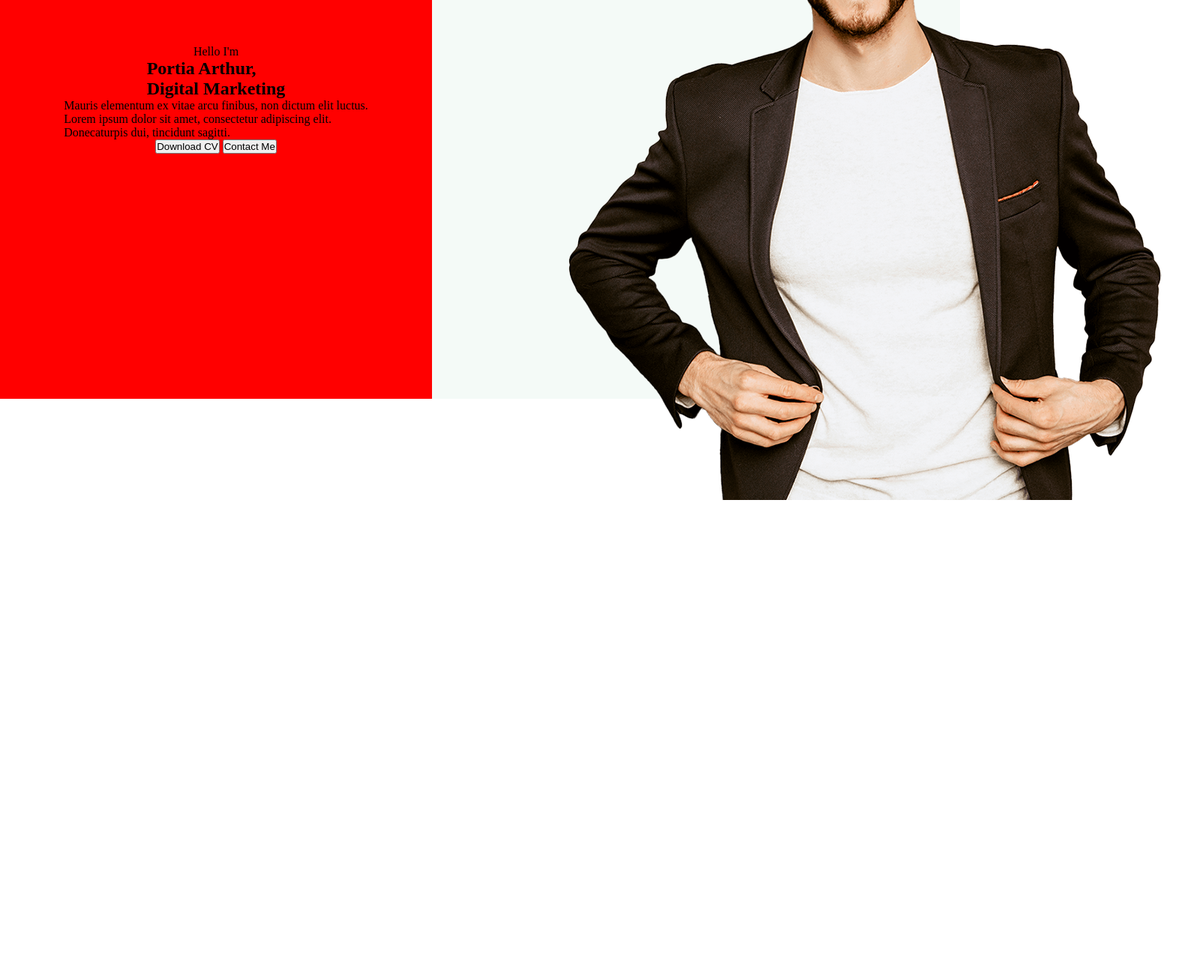
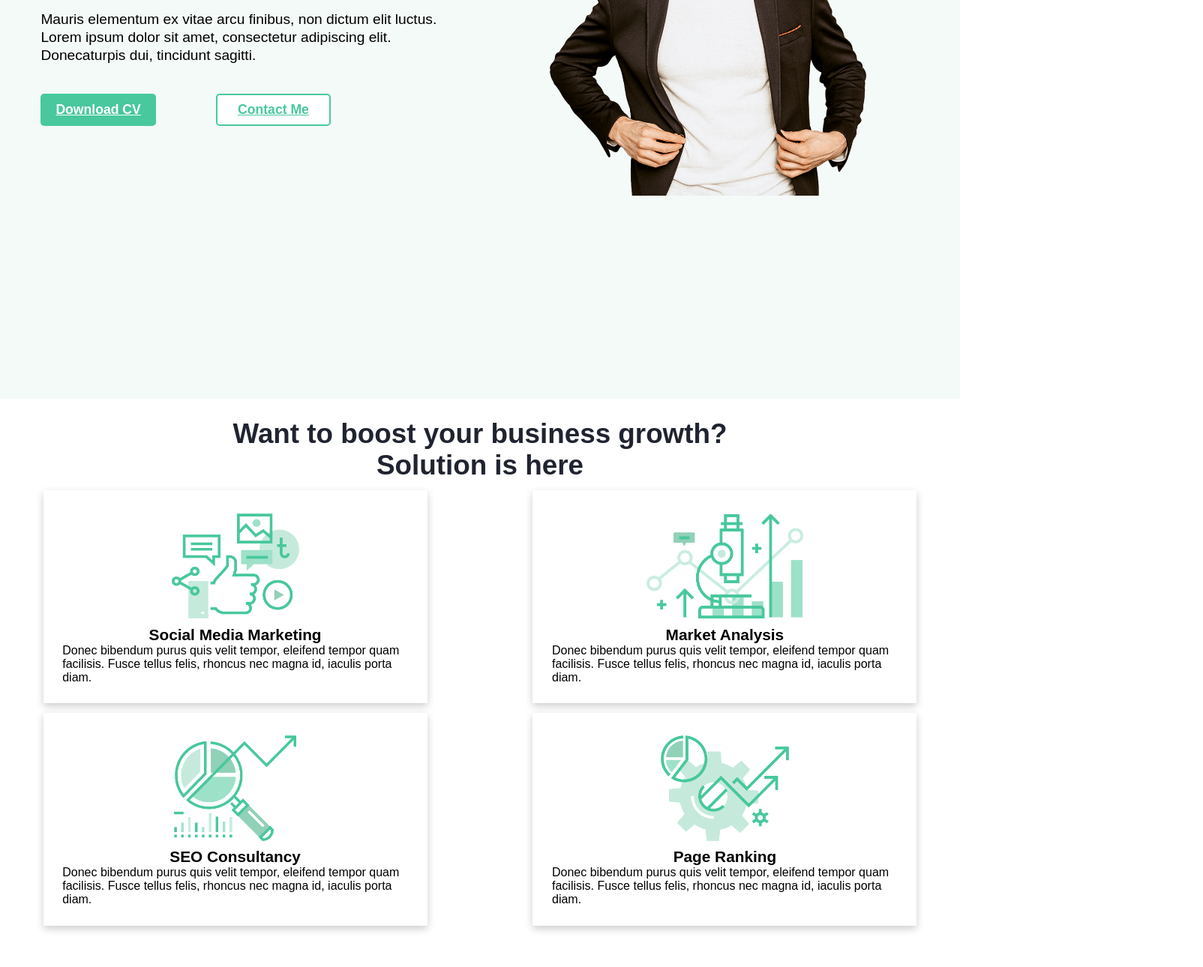
Before and after one commit to dineshdcshinde/Task15_Portfolio_Digital_Marketer, a plain HTML site: page index.html in a window 1280 px wide. Shown: the part 340-1630 px from the top of the page at 75% size, 1604 px wide, since content can reach past the window. Before the commit the page ends 1011 px from the top, so only its background shows below. Drawn offline with Linux system fonts and the light colour scheme.

Commit message:
Added campaingn sec

```diff
--- a/index.html
+++ b/index.html
@@ -27,7 +27,6 @@
       </nav>
 
       <!-- hero sec -->
-
       <div class="hero-sec">
         <div class="left">
           <span>Hello I'm</span>
@@ -52,6 +51,45 @@
           <img src="./assets/photos/man-portfolio-marketing.png" alt="">
         </div>
       </div>
+
+      <!-- Campaigns and Anaytics -->
+       <div class="campaigns">
+
+        <h2 class="campaigns-heading">Want to boost your business growth?
+          <br> Solution is here</h2>
+          <div class="campaigns-items">
+
+            <div class="campaingn">
+              <img src="./assets/photos/social-marketing-icon.png" alt="social-media-marketing">
+
+              <h3>Social Media Marketing</h3>
+
+              <p>Donec bibendum purus quis velit tempor, eleifend tempor quam <br> facilisis. Fusce tellus felis, rhoncus nec magna id, iaculis porta diam.</p>
+            </div>
+
+            <div class="campaingn">
+              <img src="./assets/photos/market-analysis.png" alt="market Analysis">
+              <h3>Market Analysis</h3>
+              <p>Donec bibendum purus quis velit tempor, eleifend tempor quam <br> facilisis. Fusce tellus felis, rhoncus nec magna id, iaculis porta diam.</p>
+            </div>
+
+            <div class="campaingn">
+              <img src="./assets/photos/Seo-consultancy.png" alt="SEO Consultancy">
+              <h3>SEO Consultancy</h3>
+              <p>Donec bibendum purus quis velit tempor, eleifend tempor quam <br> facilisis. Fusce tellus felis, rhoncus nec magna id, iaculis porta diam.</p>
+            </div>
+
+            <div class="campaingn">
+              <img src="./assets/photos/Page Ranking.png" alt="Page Ranking">
+              <h3>Page Ranking</h3>
+              <p>Donec bibendum purus quis velit tempor, eleifend tempor quam <br> facilisis. Fusce tellus felis, rhoncus nec magna id, iaculis porta diam.</p>
+            </div>
+
+          </div>
+
+
+
+       </div>
     </div>
   </body>
 </html>
--- a/style.css
+++ b/style.css
@@ -7,6 +7,7 @@ html,
 body {
   height: 100%;
   width: 100%;
+  font-family: Arial, Helvetica, sans-serif;
 }
 
 .wrapper {
@@ -85,24 +86,142 @@ width: 100%;
   border: 2px solid #48c89c;
 }
 
-.hero-sec{
+/* Hero Section */
+.hero-sec {
   height: 100vh;
-    width: 100%;
+  width: 100vw;
   background-color: #f4faf7;
   display: flex;
   justify-content: space-between;
 }
 
-.hero-sec .left{
-    background-color: red;
+.hero-sec .left {
   display: flex;
   flex-direction: column;
-    align-items: center;
-    justify-content: center;
+  align-items: flex-start;
+  justify-content: space-around;
   width: 45%;
+  height: 50%;
+  padding: 1rem;
+  margin-top: 5%;
+  margin-left: 3%;
 }
 
-.hero-sec  .right{
+.left span {
+  color: #ff9442;
+  font-size: 1.5rem;
+  font-weight: bolder;
+}
+.left h2 {
+  font-size: 3rem;
+  color: #202430;
+  font-weight: 800;
+}
+
+.left p {
+  font-size: 1.2rem;
+  line-height: 1.5rem;
+  margin-top: 1%;
+  margin-bottom: 1%;
+}
+.left .btns {
+  margin-top: 2%;
+  display: grid;
+  grid-template-columns: 1fr 1fr;
+  gap: 5rem;
+}
+
+.download,
+.contact {
+  text-decoration: underline;
+  padding: 9px 18px;
+  border-radius: 5px;
+  background-color: #48c89c;
+  border: 2px solid transparent;
+  color: white;
+  font-size: 1.1rem;
+  font-weight: bolder;
+  transition: background-color 0.3s linear, color 0.3s linear,
+    border 0.3s linear;
+}
+
+.download:hover {
+  background-color: initial;
+  color: #48c89c;
+  border: 2px solid #48c89c;
+}
+
+.contact {
+  background-color: #fff;
+  color: #48c89c;
+  border: 2px solid #48c89c;
+  transition: background-color 0.3s linear, color 0.3s linear;
+}
+.contact:hover {
+  background-color: #48c89c;
+  color: #fff;
+}
+
+/* Right */
+
+.hero-sec .right {
   width: 45%;
-    height: auto;
+  height: 50%;
 }
+
+.hero-sec .right img {
+  margin-top: 5%;
+  height: 500px;
+  object-fit: cover;
+  object-position: center;
+}
+
+/* campaigns */
+
+.campaigns {
+  height: 100vh;
+  width: 100vw;
+}
+
+.campaigns-heading {
+  margin-top: 1%;
+  padding: 1%;
+  text-align: center;
+  font-size: 2.3rem;
+  color: #202430;
+}
+
+.campaigns-items {
+  display: flex;
+  flex-wrap: wrap;
+  justify-content: space-around;
+  align-items: center;
+  gap: 2%;
+}
+
+.campaingn {
+    display: flex;
+    flex-direction: column;
+    justify-content: center;
+    align-items: center;
+  height: 50%;
+  width: 40%;
+  background-color: #fff;
+  box-shadow: 0px 4px 10px rgba(0, 0, 0, 0.2);
+  padding: 2%;
+  margin-bottom: 1%;
+}
+
+
+.campaigns img {
+  height: 150px;
+  object-fit: cover;
+  object-position: center;
+  padding: 1%;
+  align-self: center;
+  margin-bottom: 1%;
+}
+
+.campaigns h3{
+    font-size: 1.3rem;
+}
```
Also changed, not shown: assets/photos/Page Ranking.png (added), assets/photos/Seo-consultancy.png (added), assets/photos/market-analysis.png (added), assets/photos/social-marketing-icon.png (added). Lines whose indentation alone changed are shown as unchanged.
